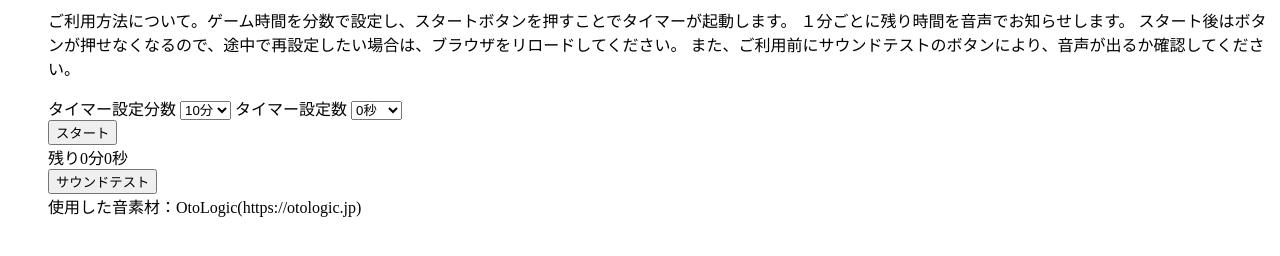
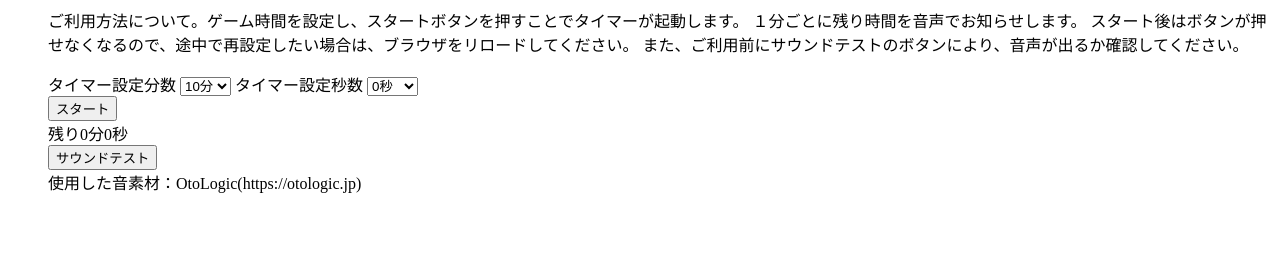
Before and after one commit to hassaku/sound-timer, a plain HTML site: page index.html in a window 1280 px wide. Drawn offline with Linux system fonts and the light colour scheme.

Commit message:
Modify description and label.

```diff
--- a/index.html
+++ b/index.html
@@ -15,7 +15,7 @@ ul {
     <ul>
       <li>
         <p>
-        ご利用方法について。ゲーム時間を分数で設定し、スタートボタンを押すことでタイマーが起動します。
+        ご利用方法について。ゲーム時間を設定し、スタートボタンを押すことでタイマーが起動します。
         １分ごとに残り時間を音声でお知らせします。
         スタート後はボタンが押せなくなるので、途中で再設定したい場合は、ブラウザをリロードしてください。
         また、ご利用前にサウンドテストのボタンにより、音声が出るか確認してください。
@@ -86,7 +86,7 @@ ul {
             <option value="60">60分</option>
           </select>
 
-        <label for="seconds">タイマー設定数</label>
+        <label for="seconds">タイマー設定秒数</label>
           <select name="seconds" id="seconds">
             <option value="0" selected>0秒</option>
             <option value="1">1秒</option>
```
